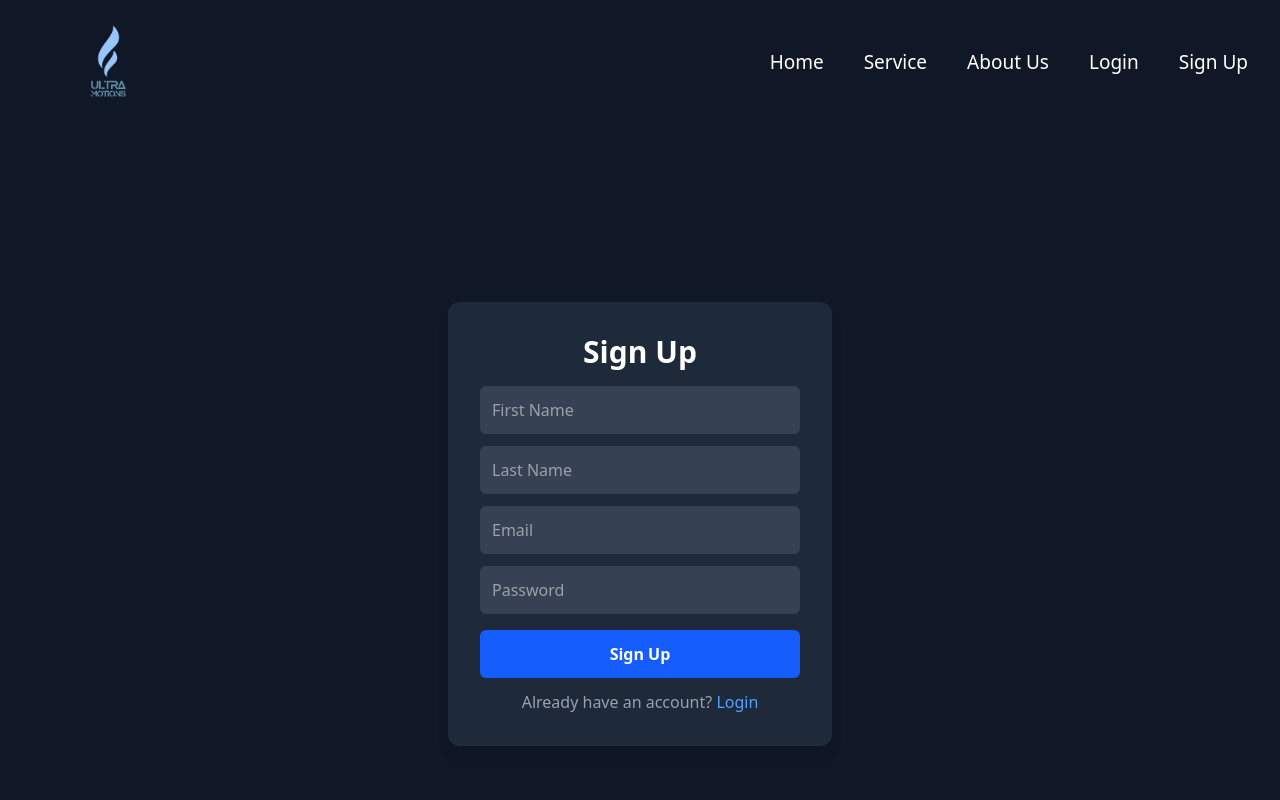
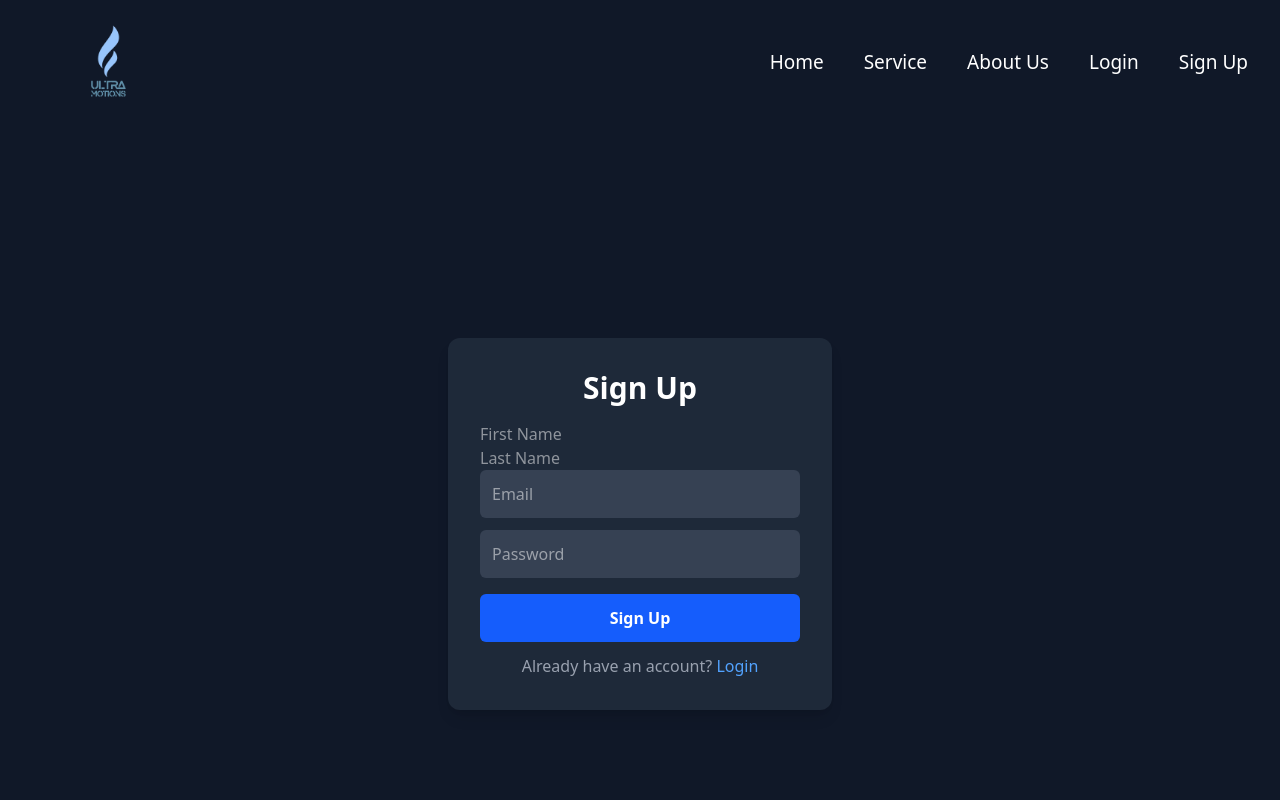
Before and after one commit to Unstoppable22/UltraMotionsDigitals, a React (Vite) app in the folder FrontEnd/: page /signup in a window 1280 px wide. Shown: the top 800 px of the page. Built offline with nearby package versions, Linux system fonts and the light colour scheme.

Commit message:
frontend

```diff
--- a/FrontEnd/src/components/Signup.jsx
+++ b/FrontEnd/src/components/Signup.jsx
@@ -24,11 +24,8 @@ export default function Signup() {
 
       const response = await axios.post(
   "https://ultramotionsdigitals.onrender.com/api/auth/signup",
-        requestBody,
-        {
-          headers: { "Content-Type": "application/json" },
-          withCredentials: true,
-        }
+  { firstName, lastName, email, password },
+  { headers: { "Content-Type": "application/json" } }
 );
 
       console.log("✅ Signup successful:", response.data);
@@ -65,7 +62,6 @@ export default function Signup() {
   value={firstName}
   onChange={(e) => setFirstName(e.target.value)}
   required
-          className="w-full p-3 mb-3 rounded-md bg-gray-700 text-white focus:ring-2 focus:ring-blue-500"
 />
 
 <input
@@ -74,7 +70,6 @@ export default function Signup() {
   value={lastName}
   onChange={(e) => setLastName(e.target.value)}
   required
-          className="w-full p-3 mb-3 rounded-md bg-gray-700 text-white focus:ring-2 focus:ring-blue-500"
 />
 
         <input
```
Lines whose indentation alone changed are shown as unchanged.
